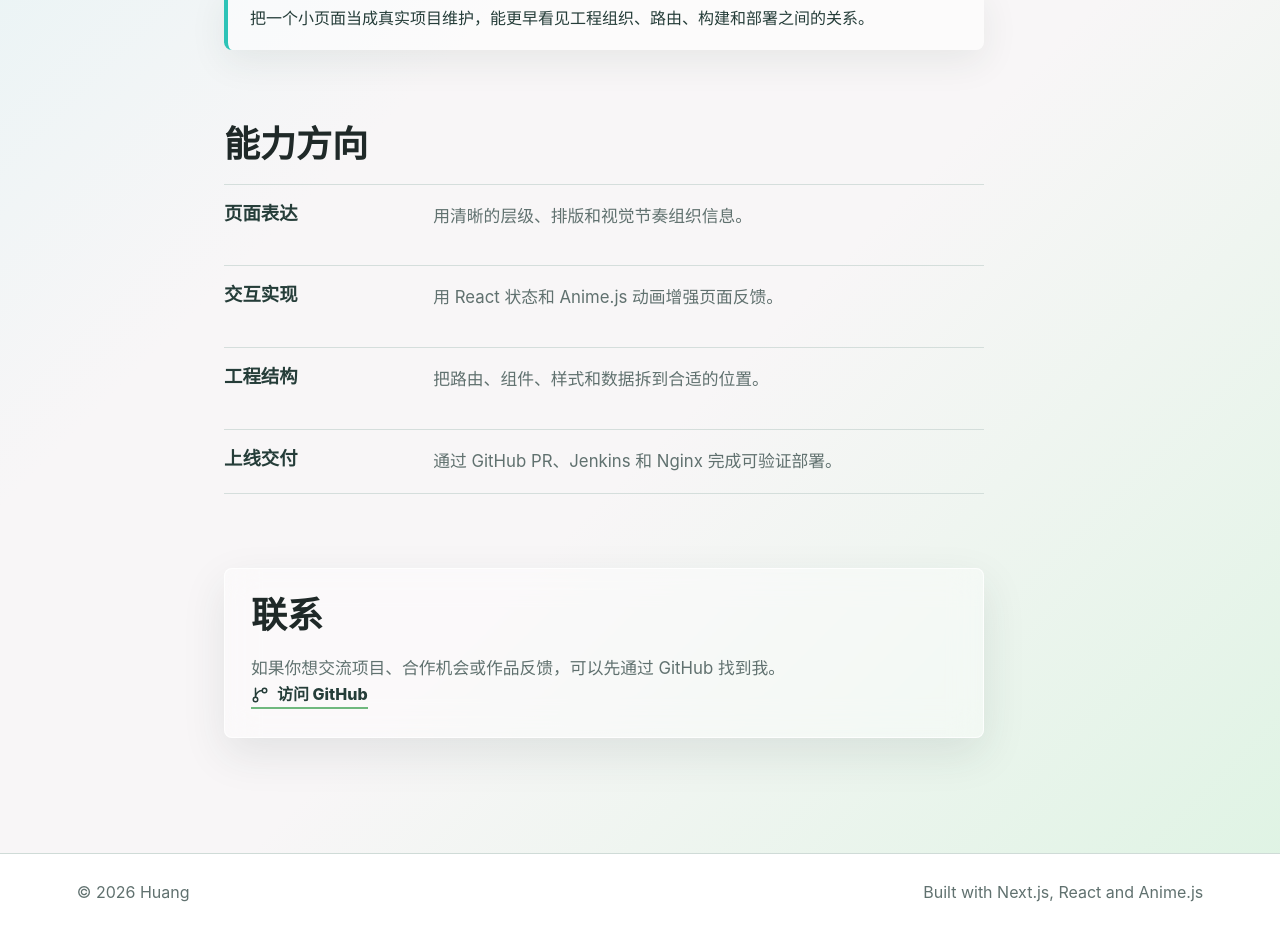
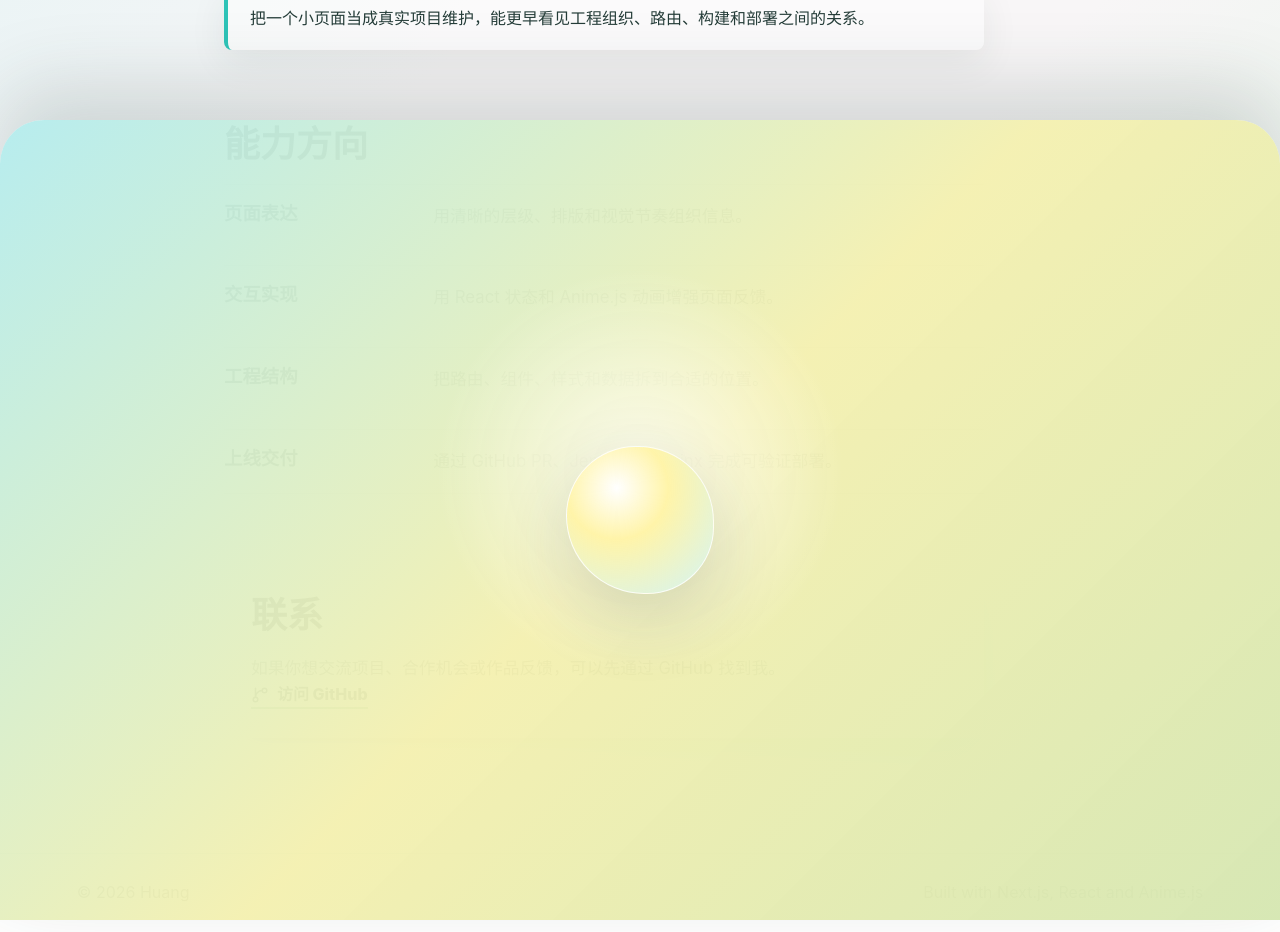
Before and after one commit to whanser220-ops/personal-homepage, a Next.js app: page /about in a window 1280 px wide. Shown: the part 720-1652 px from the top of the page. Built offline with nearby package versions, Linux system fonts and the light colour scheme; what @ant-design/nextjs-registry would draw is missing.

Commit message:
Add lvyovo style page transition (#23)
Co-authored-by: whanser220-ops <246406020+whanser220-ops@users.noreply.github.com>

```diff
--- a/app/layout.jsx
+++ b/app/layout.jsx
@@ -1,4 +1,5 @@
 import { AntdRegistry } from "@ant-design/nextjs-registry";
+import { PageTransition } from "../src/components/PageTransition.jsx";
 import "../src/styles.css";
 
 export const metadata = {
@@ -10,7 +11,9 @@ export default function RootLayout({ children }) {
   return (
     <html lang="zh-CN">
       <body>
-        <AntdRegistry>{children}</AntdRegistry>
+        <AntdRegistry>
+          <PageTransition>{children}</PageTransition>
+        </AntdRegistry>
       </body>
     </html>
   );
--- a/src/components/PageFrame.jsx
+++ b/src/components/PageFrame.jsx
@@ -1,41 +1,11 @@
-"use client";
-
-import { useEffect, useRef } from "react";
-import { usePathname } from "next/navigation";
-import { animate, stagger } from "animejs";
-
 import { Footer } from "./Footer.jsx";
 import { Header } from "./Header.jsx";
 
 export function PageFrame({ children }) {
-  const pathname = usePathname();
-  const contentRef = useRef(null);
-
-  useEffect(() => {
-    if (!contentRef.current || window.matchMedia("(prefers-reduced-motion: reduce)").matches) {
-      return;
-    }
-
-    animate(contentRef.current, {
-      opacity: { from: 0 },
-      translateY: { from: "1rem" },
-      duration: 520,
-      ease: "outCubic",
-    });
-
-    animate(contentRef.current.querySelectorAll(".page-animate"), {
-      opacity: { from: 0 },
-      translateY: { from: "1.2rem" },
-      delay: stagger(80),
-      duration: 560,
-      ease: "outCubic",
-    });
-  }, [pathname]);
-
   return (
     <>
       <Header />
-      <div ref={contentRef}>{children}</div>
+      {children}
       <Footer />
     </>
   );
--- /dev/null
+++ b/src/components/PageTransition.jsx
@@ -0,0 +1,141 @@
+"use client";
+
+import { useEffect, useRef } from "react";
+import { usePathname, useRouter } from "next/navigation";
+import { animate } from "animejs";
+
+function shouldHandleLink(event, anchor) {
+  if (
+    event.defaultPrevented ||
+    event.button !== 0 ||
+    event.metaKey ||
+    event.ctrlKey ||
+    event.shiftKey ||
+    event.altKey ||
+    anchor.target ||
+    anchor.hasAttribute("download")
+  ) {
+    return false;
+  }
+
+  const url = new URL(anchor.href);
+  const current = new URL(window.location.href);
+
+  if (url.origin !== current.origin) {
+    return false;
+  }
+
+  if (url.pathname === current.pathname && url.search === current.search) {
+    return false;
+  }
+
+  return true;
+}
+
+export function PageTransition({ children }) {
+  const router = useRouter();
+  const pathname = usePathname();
+  const overlayRef = useRef(null);
+  const contentRef = useRef(null);
+  const isTransitioningRef = useRef(false);
+
+  useEffect(() => {
+    if (window.matchMedia("(prefers-reduced-motion: reduce)").matches) {
+      return;
+    }
+
+    const content = contentRef.current;
+    const overlay = overlayRef.current;
+
+    if (!content || !overlay) {
+      return;
+    }
+
+    overlay.style.pointerEvents = "none";
+
+    animate(overlay, {
+      translateY: ["0%", "-105%"],
+      scaleX: [1, 0.96],
+      borderRadius: ["0px", "0 0 44px 44px"],
+      duration: 620,
+      ease: "inOutCubic",
+    });
+
+    const timer = window.setTimeout(() => {
+      overlay.style.transform = "translateY(105%) scaleX(1)";
+      overlay.style.borderRadius = "44px 44px 0 0";
+      isTransitioningRef.current = false;
+    }, 660);
+
+    animate(content, {
+      opacity: { from: 0 },
+      translateY: { from: "1.1rem" },
+      filter: ["blur(10px)", "blur(0px)"],
+      duration: 560,
+      delay: 90,
+      ease: "outCubic",
+    });
+
+    return () => window.clearTimeout(timer);
+  }, [pathname]);
+
+  function handleClick(event) {
+    const anchor = event.target.closest?.("a[href]");
+
+    if (!anchor || !shouldHandleLink(event, anchor)) {
+      return;
+    }
+
+    if (window.matchMedia("(prefers-reduced-motion: reduce)").matches) {
+      return;
+    }
+
+    event.preventDefault();
+
+    if (isTransitioningRef.current) {
+      return;
+    }
+
+    const overlay = overlayRef.current;
+    const content = contentRef.current;
+
+    if (!overlay || !content) {
+      router.push(anchor.pathname + anchor.search + anchor.hash);
+      return;
+    }
+
+    isTransitioningRef.current = true;
+    overlay.style.pointerEvents = "auto";
+
+    animate(content, {
+      opacity: 0,
+      translateY: "-0.9rem",
+      filter: "blur(8px)",
+      duration: 260,
+      ease: "inCubic",
+    });
+
+    animate(overlay, {
+      translateY: ["105%", "0%"],
+      scaleX: [0.94, 1],
+      borderRadius: ["44px 44px 0 0", "0px"],
+      duration: 520,
+      ease: "inOutCubic",
+    });
+
+    window.setTimeout(() => {
+      router.push(anchor.pathname + anchor.search + anchor.hash);
+    }, 500);
+  }
+
+  return (
+    <>
+      <div className="page-transition-root" onClick={handleClick} ref={contentRef}>
+        {children}
+      </div>
+      <div className="route-transition-layer" ref={overlayRef} aria-hidden="true">
+        <span />
+      </div>
+    </>
+  );
+}
--- a/src/styles.css
+++ b/src/styles.css
@@ -32,6 +32,38 @@ body {
     "Microsoft YaHei", sans-serif;
   line-height: 1.6;
   overflow-x: hidden;
+}
+
+.page-transition-root {
+  min-height: 100vh;
+}
+
+.route-transition-layer {
+  position: fixed;
+  inset: 0;
+  z-index: 10000;
+  display: grid;
+  place-items: center;
+  pointer-events: none;
+  background:
+    radial-gradient(circle at 50% 44%, rgba(255, 255, 255, 0.72), rgba(255, 255, 255, 0) 26%),
+    linear-gradient(135deg, rgba(180, 236, 238, 0.96), rgba(244, 240, 176, 0.96) 50%, rgba(214, 231, 179, 0.98));
+  border-radius: 44px 44px 0 0;
+  box-shadow: 0 -30px 80px rgba(38, 61, 57, 0.18);
+  transform: translateY(105%) scaleX(1);
+  transform-origin: bottom center;
+  will-change: transform, border-radius;
+}
+
+.route-transition-layer span {
+  width: clamp(82px, 12vw, 148px);
+  height: clamp(82px, 12vw, 148px);
+  border: 1px solid rgba(255, 255, 255, 0.82);
+  border-radius: 48% 52% 46% 54%;
+  background:
+    radial-gradient(circle at 34% 28%, rgba(255, 255, 255, 0.98), rgba(255, 241, 145, 0.78) 36%, rgba(180, 236, 238, 0.58)),
+    #ffffff;
+  box-shadow: 0 24px 70px rgba(38, 61, 57, 0.18);
 }
 
 img {
```
